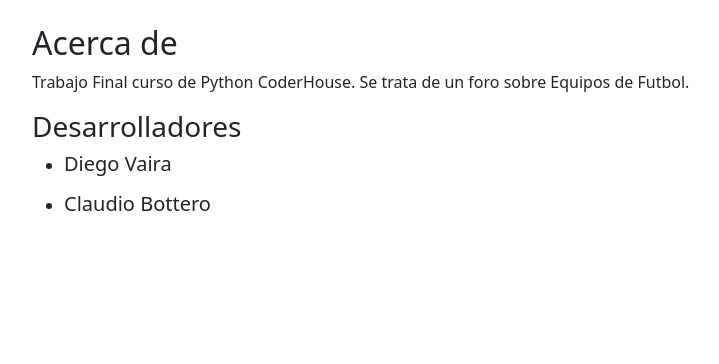
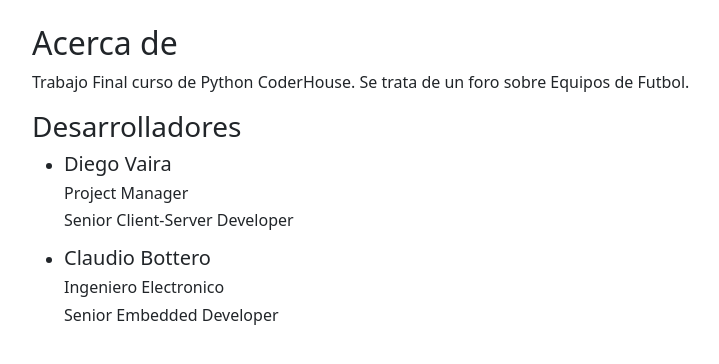
Before and after one commit to drvsoft/Final_Blog, a Django app: page /about/ in a window 1280 px wide. Shown: the part 297-661 px from the top of the page, without its empty margins (50-769 px from the left). Run offline with Django 4.2, Linux system fonts and the light colour scheme; some libraries are stand-ins or nearby versions.

Commit message:
Se modifico el About

```diff
--- a/blog/templates/blog/about.html
+++ b/blog/templates/blog/about.html
@@ -8,11 +8,15 @@
   <ul>
     <li>
         <h5>Diego Vaira</h5>
+        <h6>Project Manager</h6>
+        <h6>Senior Client-Server Developer</h6>
       <p></p>
     </li>
     <li>
       <h5>Claudio Bottero</h5>
-      <p></p>
+      <h6>Ingeniero Electronico</h6>
+      <h6>Senior Embedded Developer</h6>
+    <p></p>
     </li>
   </ul>
 </div>
```
